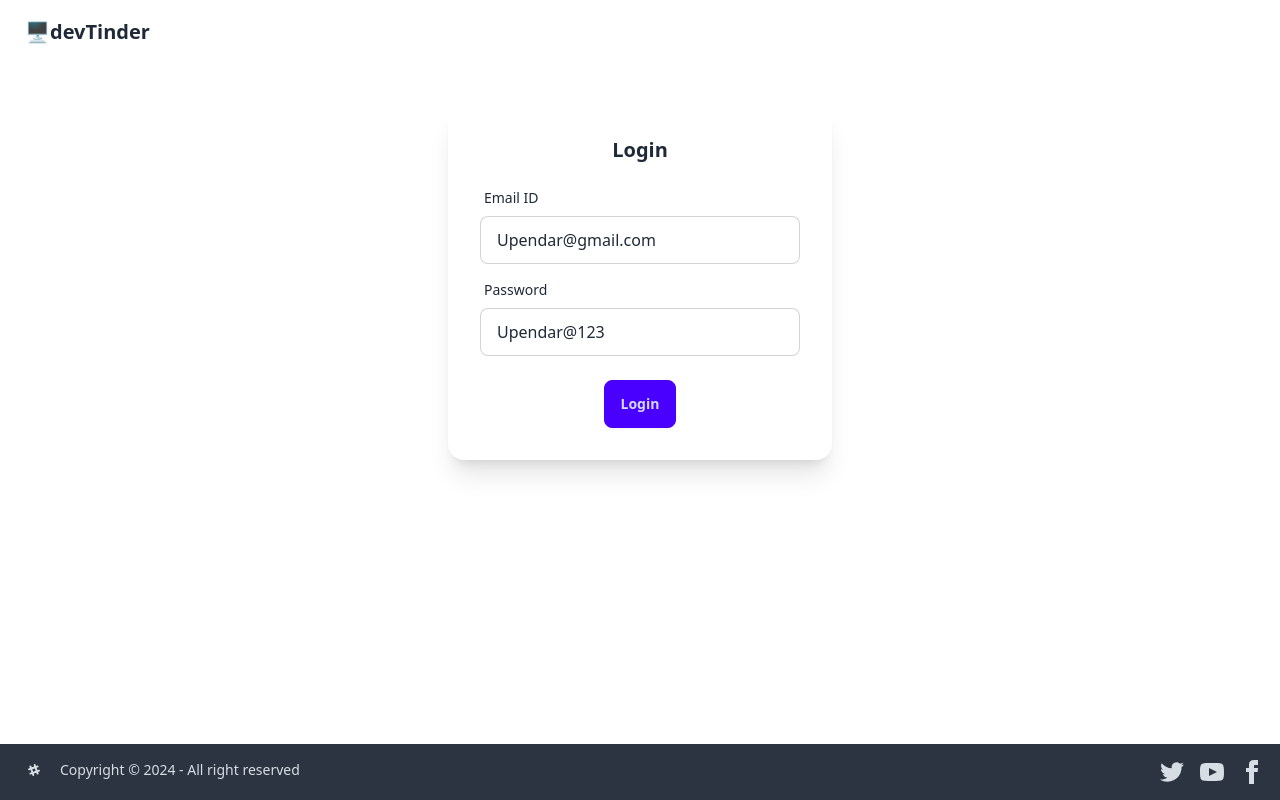
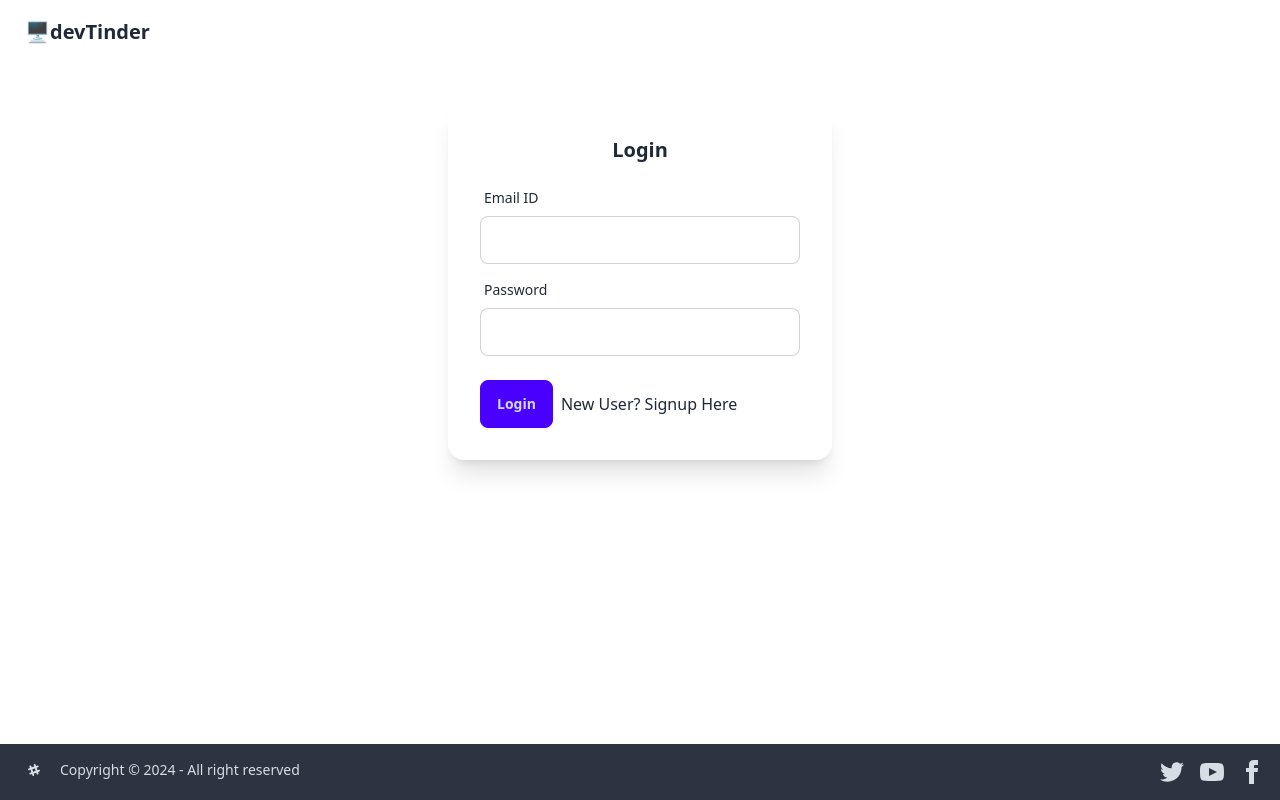
Before and after one commit to upendar9999/devTinder-web, a React (Vite) app: page /login in a window 1280 px wide. Built offline with nearby package versions, Linux system fonts and the light colour scheme; no server answers.

Commit message:
Interest/Ignore the user card from the feed,Added Signup form + bug fixes

```diff
--- a/index.html
+++ b/index.html
@@ -4,7 +4,7 @@
     <meta charset="UTF-8" />
     <link rel="icon" type="image/svg+xml" href="/vite.svg" />
     <meta name="viewport" content="width=device-width, initial-scale=1.0" />
-    <title>Vite && React</title>
+    <title>Dev Tinder</title>
   </head>
   <body>
     <div id="root"></div>
--- a/src/components/EditProfile.jsx
+++ b/src/components/EditProfile.jsx
@@ -9,8 +9,8 @@
     const [firstName,setFirstName] = useState(user.firstName);
     const [lastName,setLastName] = useState(user.lastName);
     const [photoUrl,setPhotoUrl] = useState(user.photoUrl);
-    const [age,setAge] = useState(user.age);
-    const [gender,setGender] = useState(user.gender);
+    const [age,setAge] = useState(user.age || "");
+    const [gender,setGender] = useState(user.gender || "");
     const [about,setAbout] = useState(user.about);
     const [error,setError] = useState("");
     const dispatch = useDispatch();
--- a/src/components/Feed.jsx
+++ b/src/components/Feed.jsx
@@ -22,6 +22,9 @@
   useEffect(()=>{
        getFeed();
   },[]);
+   if (!feed) return;
+  if (feed.length <= 0)
+    return <h1 className="flex justify-center my-10">No new users founds!</h1>;
   return feed && (
     <div className='flex justify-center my-10'>
       <UserCard user={feed[0]}/>
--- a/src/components/Login.jsx
+++ b/src/components/Login.jsx
@@ -6,11 +6,14 @@
 import { BASE_URL } from '../utils/constants';
 
 const Login = () => {
-      const [emailId,setEmailId] = useState("Upendar@gmail.com");
-      const [password,setPassword] = useState("Upendar@123");
+      const [emailId,setEmailId] = useState("");
+      const [password,setPassword] = useState("");
       const dispatch = useDispatch();
       const navigate = useNavigate();
       const [error,setError] = useState("");
+      const [firstName, setFirstName] = useState("");
+      const [lastName, setLastName] = useState("");
+      const [isLoginForm, setIsLoginForm] = useState(true);
 
         const handleLogin = async ()=>{
                 try{
@@ -26,12 +29,53 @@
                   setError(err?.response?.data || "Something went worng");
                 }
         }
+        const handleSignUp = async () => {
+          try {
+            const res = await axios.post(
+              BASE_URL + "/signup",
+              { firstName, lastName, emailId, password },
+              { withCredentials: true }
+            );
+            dispatch(addUser(res?.data?.data));
+            return navigate("/profile");
+          } catch (err) {
+            setError(err?.response?.data || "Something went wrong");
+          }
+        };
   return (
     <div className="flex justify-center my-10">
       <div className="card bg-base-100 w-96 shadow-xl">
   <div className="card-body">
-    <h2 className="card-title justify-center">Login</h2>
+    <h2 className="card-title justify-center">
+            {isLoginForm ? "Login" : "Sign Up"}
+          </h2>
     <div>
+    {!isLoginForm && (
+              <>
+                <label className="form-control w-full max-w-xs my-2">
+                  <div className="label">
+                    <span className="label-text">First Name</span>
+                  </div>
+                  <input
+                    type="text"
+                    value={firstName}
+                    className="input input-bordered w-full max-w-xs"
+                    onChange={(e) => setFirstName(e.target.value)}
+                  />
+                </label>
+                <label className="form-control w-full max-w-xs my-2">
+                  <div className="label">
+                    <span className="label-text">Last Name</span>
+                  </div>
+                  <input
+                    type="text"
+                    value={lastName}
+                    className="input input-bordered w-full max-w-xs"
+                    onChange={(e) => setLastName(e.target.value)}
+                  />
+                </label>
+              </>
+            )}
 
        <label className="form-control w-full max-w-xs my-2">
        <div className="label">
@@ -47,7 +91,7 @@
        <div className="label">
     <span className="label-text">Password</span>
      </div>
-     <input type="text" value = {password}
+     <input type="password" value = {password}
      className="input input-bordered w-full max-w-xs"
      onChange={(e)=>setPassword(e.target.value)} />
 
@@ -56,7 +100,18 @@
     </div>
     <p className="text-red-500">{error}</p>
     <div className="card-actions justify-center">
-      <button className="btn btn-primary" onClick={handleLogin}>Login</button>
+      <button className="btn btn-primary"
+              onClick={isLoginForm ? handleLogin : handleSignUp}>
+              {isLoginForm ? "Login" : "Sign Up"}
+      </button>
+      <p
+            className="m-auto cursor-pointer py-2"
+            onClick={() => setIsLoginForm((value) => !value)}
+          >
+            {isLoginForm
+              ? "New User? Signup Here"
+              : "Existing User? Login Here"}
+          </p>
     </div>
   </div>
 </div>
--- a/src/components/UserCard.jsx
+++ b/src/components/UserCard.jsx
@@ -1,7 +1,24 @@
 import React from 'react';
+import { useDispatch } from 'react-redux';
+import { removeUserFromFeed } from '../utils/feedSlice';
+import { BASE_URL } from '../utils/constants';
+import axios from 'axios';
 
 const UserCard = ({user}) => {
-    const {firstName,lastName,photoUrl,age,gender,about} = user;
+    const { _id, firstName, lastName, photoUrl, age, gender, about } = user;
+    const dispatch = useDispatch();
+    const handleSendRequest = async (status, userId) => {
+      try {
+        const res = await axios.post(
+          BASE_URL + "/request/send/" + status + "/" + userId,
+          {},
+          { withCredentials: true }
+        );
+        dispatch(removeUserFromFeed(userId));
+      } catch (err) {
+
+      }
+    };
   return (
     <div className="card bg-base-300 w-96 shadow-xl">
   <figure>
@@ -14,8 +31,8 @@
    {age && gender &&  <p>{age + " " + gender}</p>}
     <p>{about}</p>
     <div className="card-actions justify-center my-4">
-      <button className="btn btn-secondary">Ignore</button>
-      <button className="btn btn-primary">Interested</button>
+      <button className="btn btn-secondary" onClick={() => handleSendRequest("ignored", _id)}>Ignore</button>
+      <button className="btn btn-primary" onClick={() => handleSendRequest("interested", _id)}>Interested</button>
     </div>
   </div>
 </div>
--- a/src/utils/feedSlice.js
+++ b/src/utils/feedSlice.js
@@ -5,11 +5,13 @@
     initialState:null,
     reducers:{
         addFeed:(state,action)=>action.payload,
-        removeFeed:(state,action)=>null,
-
+        removeUserFromFeed: (state, action) => {
+            const newFeed = state.filter((user) => user._id !== action.payload);
+            return newFeed;
     },
+}
 });
 
-export const {addFeed} = feedSlice.actions;
+export const {addFeed,removeUserFromFeed} = feedSlice.actions;
 
 export default feedSlice.reducer;
```
Also changed, not shown: 1 other file (tests, documents, lock files or other folders).
